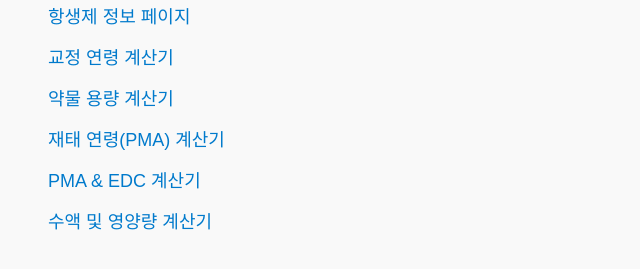
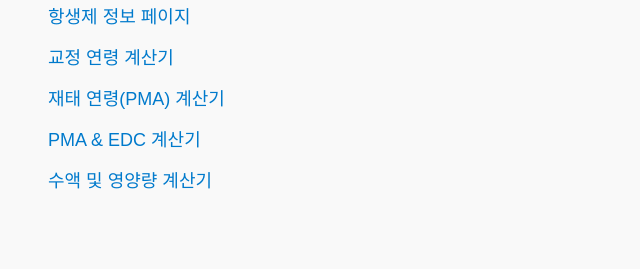
Before and after one commit to moonicu/neotools, a plain HTML site: page Index.html in a window 1280 px wide. Shown: the part 135-404 px from the top of the page, without its empty margins (0-640 px from the left). Drawn offline with Linux system fonts and the light colour scheme.

Commit message:
Update Index.html

```diff
--- a/Index.html
+++ b/Index.html
@@ -35,7 +35,6 @@
   <ul>
     <li><a href="antibiotics.html">항생제 정보 페이지</a></li>
     <li><a href="corrected_age_calculator.html">교정 연령 계산기</a></li>
-    <li><a href="drug_calc.html">약물 용량 계산기</a></li>
     <li><a href="pma_calculator.html">재태 연령(PMA) 계산기</a></li>
     <li><a href="pma_edc_calculator.html">PMA & EDC 계산기</a></li>
     <li><a href="volume_calculator.html">수액 및 영양량 계산기</a></li>
```
